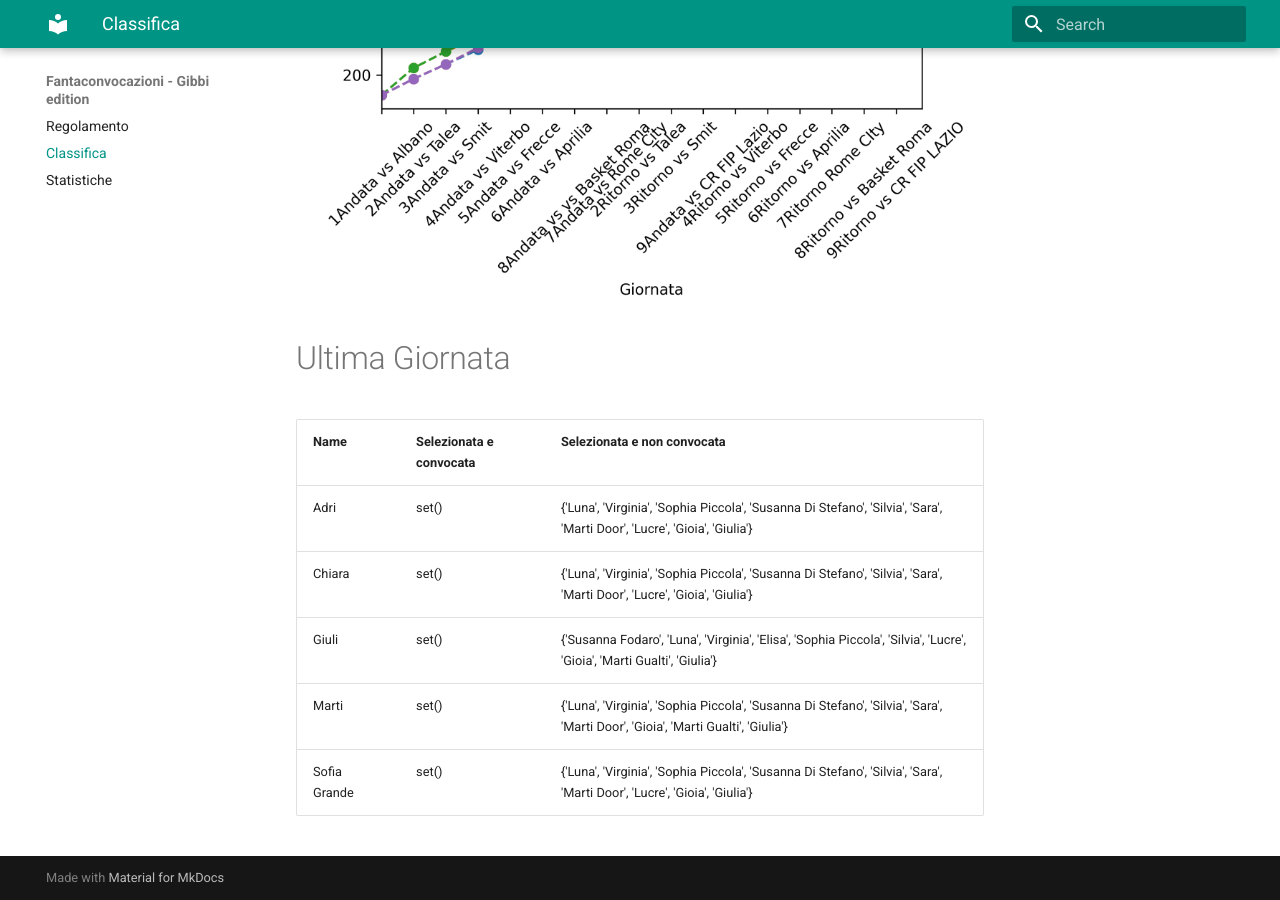
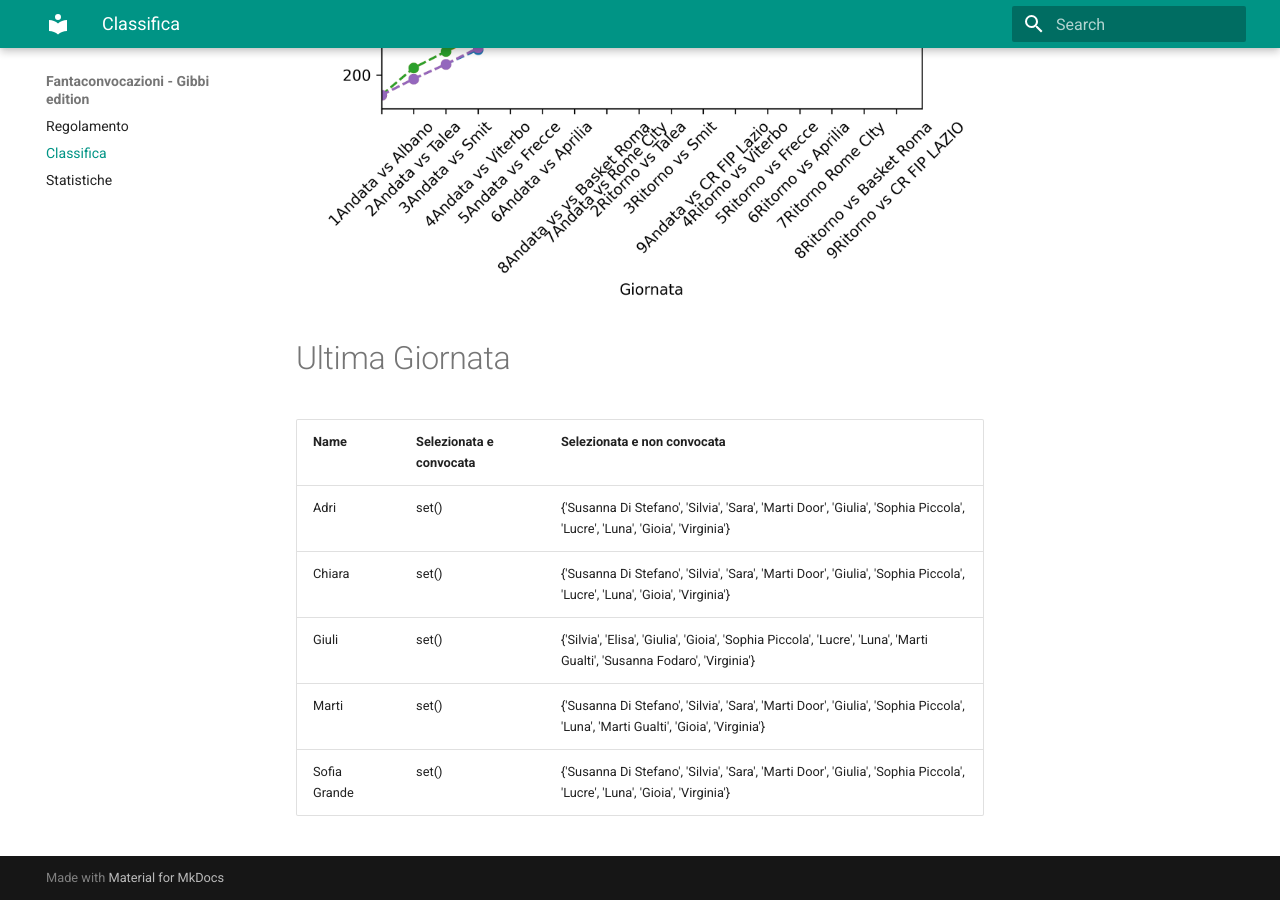
Before and after one commit to martinig94/fantagibbi, an MkDocs documentation site: the page built from docs/Classifica.md, in a window 1280 px wide and 900 px high, scrolled down 810 px. Built offline with MkDocs 1.6.1 and Material for MkDocs 9.7.7, drawn with Linux system fonts in a browser that asks for light colours.

Commit message:
Auto-update from main.py

```diff
--- a/docs/Classifica.md
+++ b/docs/Classifica.md
@@ -18,9 +18,9 @@
 <!-- START_TABLE CORRECT -->
 | Name         | Selezionata e convocata   | Selezionata e non convocata                                                                                                     |
 |:-------------|:--------------------------|:--------------------------------------------------------------------------------------------------------------------------------|
-| Adri         | set()                     | {'Luna', 'Virginia', 'Sophia Piccola', 'Susanna Di Stefano', 'Silvia', 'Sara', 'Marti Door', 'Lucre', 'Gioia', 'Giulia'}        |
-| Chiara       | set()                     | {'Luna', 'Virginia', 'Sophia Piccola', 'Susanna Di Stefano', 'Silvia', 'Sara', 'Marti Door', 'Lucre', 'Gioia', 'Giulia'}        |
-| Giuli        | set()                     | {'Susanna Fodaro', 'Luna', 'Virginia', 'Elisa', 'Sophia Piccola', 'Silvia', 'Lucre', 'Gioia', 'Marti Gualti', 'Giulia'}         |
-| Marti        | set()                     | {'Luna', 'Virginia', 'Sophia Piccola', 'Susanna Di Stefano', 'Silvia', 'Sara', 'Marti Door', 'Gioia', 'Marti Gualti', 'Giulia'} |
-| Sofia Grande | set()                     | {'Luna', 'Virginia', 'Sophia Piccola', 'Susanna Di Stefano', 'Silvia', 'Sara', 'Marti Door', 'Lucre', 'Gioia', 'Giulia'}        |
+| Adri         | set()                     | {'Susanna Di Stefano', 'Silvia', 'Sara', 'Marti Door', 'Giulia', 'Sophia Piccola', 'Lucre', 'Luna', 'Gioia', 'Virginia'}        |
+| Chiara       | set()                     | {'Susanna Di Stefano', 'Silvia', 'Sara', 'Marti Door', 'Giulia', 'Sophia Piccola', 'Lucre', 'Luna', 'Gioia', 'Virginia'}        |
+| Giuli        | set()                     | {'Silvia', 'Elisa', 'Giulia', 'Gioia', 'Sophia Piccola', 'Lucre', 'Luna', 'Marti Gualti', 'Susanna Fodaro', 'Virginia'}         |
+| Marti        | set()                     | {'Susanna Di Stefano', 'Silvia', 'Sara', 'Marti Door', 'Giulia', 'Sophia Piccola', 'Luna', 'Marti Gualti', 'Gioia', 'Virginia'} |
+| Sofia Grande | set()                     | {'Susanna Di Stefano', 'Silvia', 'Sara', 'Marti Door', 'Giulia', 'Sophia Piccola', 'Lucre', 'Luna', 'Gioia', 'Virginia'}        |
 <!-- END_TABLE CORRECT -->
```
